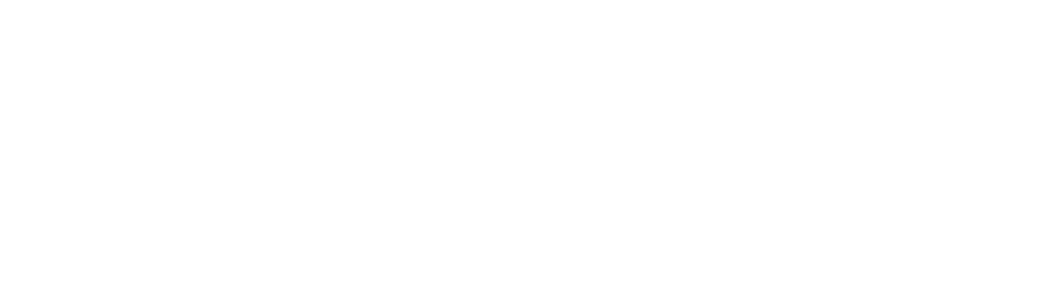
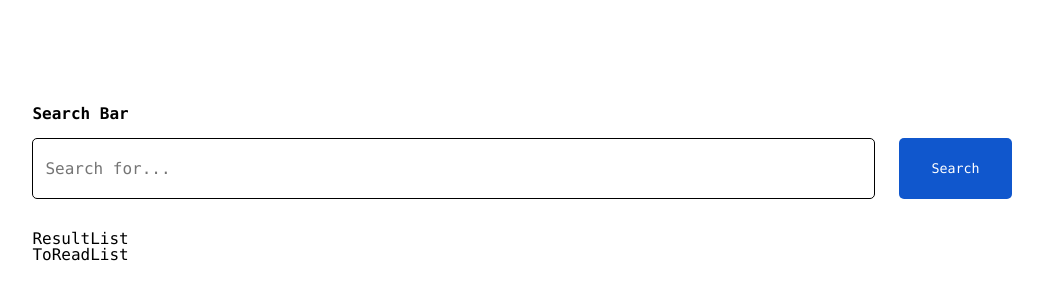
Before and after one commit to ubong-s/ch-group-test, a Next.js app: page / in a window 1280 px wide. Shown: the part 216-516 px from the top of the page, without its empty margins (118-1161 px from the left). Built offline with nearby package versions, Linux system fonts and the light colour scheme.

Commit message:
SearchBar component styling completed

```diff
--- /dev/null
+++ b/components/Lists.tsx
@@ -0,0 +1,12 @@
+import React from 'react';
+import { ResultList } from './ResultList';
+import { ToReadList } from './ToReadList';
+
+export const Lists = () => {
+  return (
+    <div>
+      <ResultList />
+      <ToReadList />
+    </div>
+  );
+};
--- a/components/ResultList.tsx
+++ b/components/ResultList.tsx
@@ -1,5 +1,3 @@
-const ResultList = () => {
+export const ResultList = () => {
   return <div>ResultList</div>;
 };
-
-export default ResultList;
--- a/components/SearchBar.tsx
+++ b/components/SearchBar.tsx
@@ -1,3 +1,13 @@
+import styles from '@/styles/components/SearchBar.module.css';
+
 export const SearchBar = () => {
-  return <div>SearchBar</div>;
+  return (
+    <div className={styles.search}>
+      <h2>Search Bar</h2>
+      <form className={styles.form}>
+        <input type='text' placeholder='Search for...' />
+        <button type='submit'>Search</button>
+      </form>
+    </div>
+  );
 };
--- a/components/ToReadList.tsx
+++ b/components/ToReadList.tsx
@@ -1,7 +1,3 @@
-import React from 'react';
-
-const ToReadList = () => {
+export const ToReadList = () => {
   return <div>ToReadList</div>;
 };
-
-export default ToReadList;
--- /dev/null
+++ b/components/index.ts
@@ -0,0 +1,4 @@
+export { SearchBar } from './SearchBar';
+export { ResultList } from './ResultList';
+export { ToReadList } from './ToReadList';
+export { Lists } from './Lists';
--- a/pages/index.tsx
+++ b/pages/index.tsx
@@ -1,9 +1,6 @@
 import Head from 'next/head';
-import Image from 'next/image';
-import { Inter } from '@next/font/google';
 import styles from '@/styles/Home.module.css';
-
-const inter = Inter({ subsets: ['latin'] });
+import { SearchBar, Lists } from '@/components';
 
 export default function Home() {
   return (
@@ -14,7 +11,12 @@ export default function Home() {
         <meta name='viewport' content='width=device-width, initial-scale=1' />
         <link rel='icon' href='/favicon.ico' />
       </Head>
-      <main className={styles.main}></main>
+      <main className={styles.main}>
+        <div className={styles.container}>
+          <SearchBar />
+          <Lists />
+        </div>
+      </main>
     </>
   );
 }
--- a/styles/Home.module.css
+++ b/styles/Home.module.css
@@ -6,3 +6,15 @@
   padding: 6rem;
   min-height: 100vh;
 }
+
+.container {
+  width: 90%;
+  max-width: var(--max-width);
+  margin: auto;
+}
+
+@media screen and (min-width: 1024px) {
+  .main {
+    height: 100vh;
+  }
+}
--- /dev/null
+++ b/styles/components/SearchBar.module.css
@@ -0,0 +1,25 @@
+.search {
+  margin-bottom: 2rem;
+}
+
+.search h2 {
+  margin-bottom: 1rem;
+}
+
+.form input {
+  margin-bottom: 1rem;
+  height: 100%;
+}
+
+.form button {
+  padding: 0.75rem 2rem;
+}
+
+@media screen and (min-width: 1024px) {
+  .form {
+    display: grid;
+    grid-template-columns: 1fr auto;
+    align-items: stretch;
+    gap: 1.5rem;
+  }
+}
--- a/styles/globals.css
+++ b/styles/globals.css
@@ -129,36 +129,35 @@ table {
   border-collapse: collapse;
   border-spacing: 0;
 }
-
 /* Reset CSS End */
 
 /* CSS Variables Start */
 :root {
+  /* misc */
   --max-width: 1100px;
-  --border-radius: 12px;
+  --radius: 5px;
+
+  /* fonts */
   --font-mono: ui-monospace, Menlo, Monaco, 'Cascadia Mono', 'Segoe UI Mono',
     'Roboto Mono', 'Oxygen Mono', 'Ubuntu Monospace', 'Source Code Pro',
     'Fira Mono', 'Droid Sans Mono', 'Courier New', monospace;
 
-  --callout-rgb: 238, 240, 241;
-  --callout-border-rgb: 172, 175, 176;
-  --card-rgb: 180, 185, 188;
-  --card-border-rgb: 131, 134, 135;
-
-  --white: #000000;
+  /* colors */
+  --white: #ffffff;
   --black: #000000;
   --concrete: #f3f3f3;
   --link-water: #cfe2f3;
   --denim: #1057cd;
   --dusty-gray: #9a9a9a;
 }
-
 /* CSS Variables End */
 
+/* Default Styles Start */
 * {
   box-sizing: border-box;
   padding: 0;
   margin: 0;
+  font-family: var(--font-mono);
 }
 
 html,
@@ -168,13 +167,18 @@ body {
 }
 
 body {
-  color: rgb(var(--foreground-rgb));
-  background: linear-gradient(
-      to bottom,
-      transparent,
-      rgb(var(--background-end-rgb))
-    )
-    rgb(var(--background-start-rgb));
+  color: var(--black);
+  background: var(--white);
+  font-family: var(--font-mono);
+}
+
+h1,
+h2,
+h3,
+h4,
+h5,
+h6 {
+  font-weight: bold;
 }
 
 a {
@@ -182,8 +186,21 @@ a {
   text-decoration: none;
 }
 
-@media (prefers-color-scheme: dark) {
-  html {
-    color-scheme: dark;
-  }
+input {
+  width: 100%;
+  padding: 0.75rem;
+  outline: none;
+  border: var(--black) 1px solid;
+  border-radius: var(--radius);
+  font-size: 1rem;
 }
+
+button {
+  background-color: var(--denim);
+  color: var(--white);
+  padding: 0.75rem;
+  border: none;
+  border-radius: var(--radius);
+  width: 100%;
+}
+/* Default Styles End */
```
